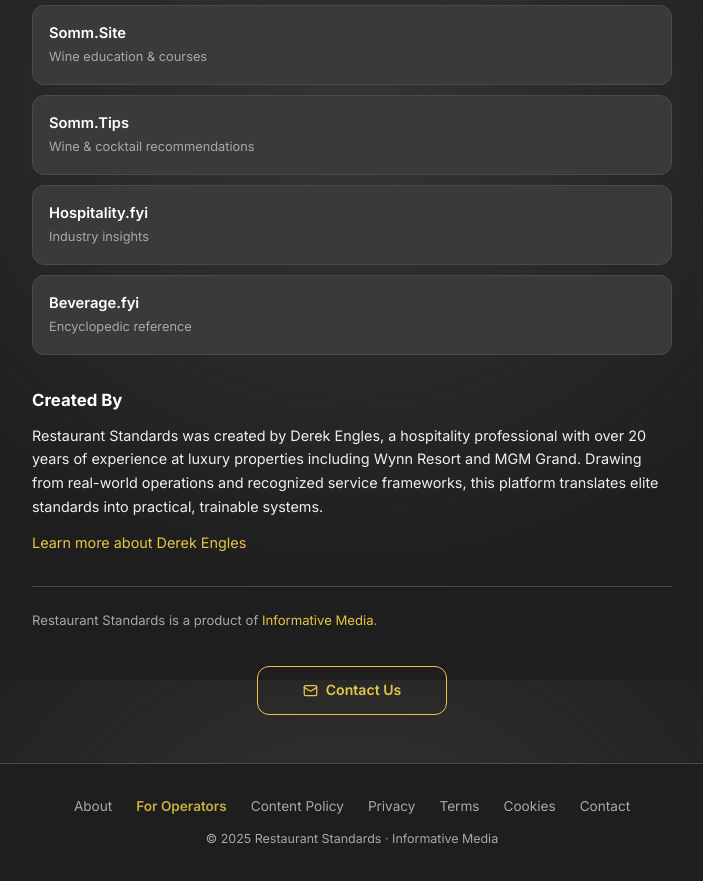
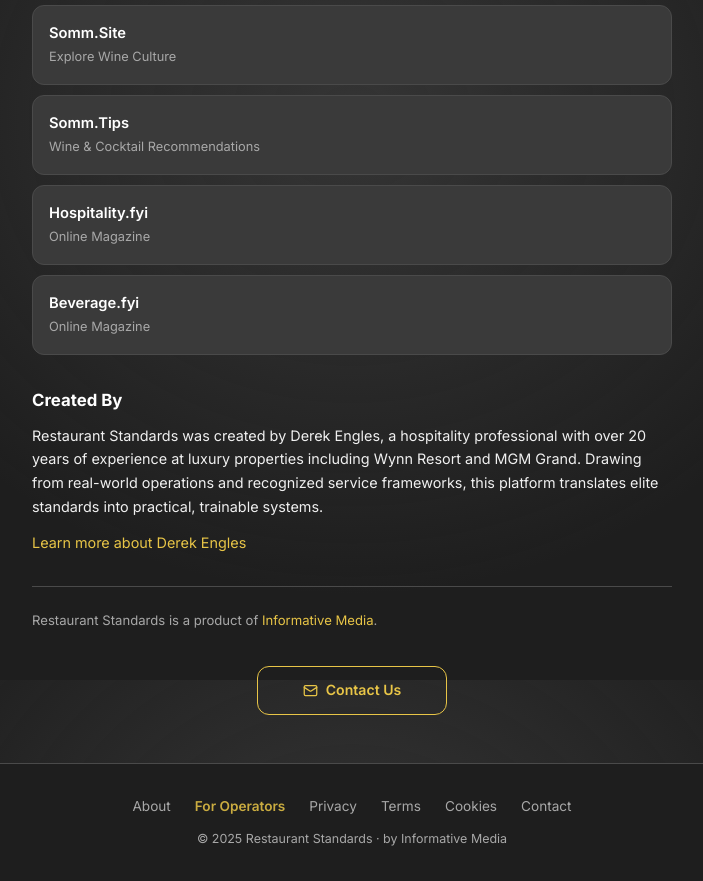
Before and after one commit to Dereks-Projects/restaurant-service-standards, a Next.js app: page /about in a window 1280 px wide. Shown: the part 920-1801 px from the top of the page, without its empty margins (288-991 px from the left). Built offline with nearby package versions, Linux system fonts and the light colour scheme.

Commit message:
fixed cononical issue

```diff
--- a/next.config.mjs
+++ b/next.config.mjs
@@ -1,6 +1,14 @@
 /** @type {import('next').NextConfig} */
 const nextConfig = {
-  /* config options here */
+  async redirects() {
+    return [
+      {
+        source: "/privacy",
+        destination: "/legal/privacy",
+        permanent: true,
+      },
+    ];
+  },
 };
 
 export default nextConfig;
--- a/src/app/layout.js
+++ b/src/app/layout.js
@@ -1,14 +1,9 @@
 /**
  * layout.js — Root Layout
  *
- * WHY THIS FILE MATTERS:
  * In Next.js App Router, layout.js wraps EVERY page automatically.
  * Whatever you put here shows on every single page of the site.
- * That makes it the perfect place for the Header and BottomNav,
- * since those appear everywhere.
- *
  * The {children} prop is whatever page the user is currently on.
- * So if they visit "/standards", children = the Standards page content.
  */
 
 import "./globals.css";
@@ -18,37 +13,13 @@
 import Footer from "@/components/Footer";
 import ScrollToTop from "@/components/ScrollToTop";
 
-/* ─── SEO Metadata ───────────────────────────────────────────────────────────
- *
- * metadataBase: Tells Next.js the root URL of the site.
- * Without this, image URLs in Open Graph/Twitter are relative paths,
- * which social crawlers (LinkedIn, X, iMessage) may fail to resolve.
- * Result: broken preview cards on launch day. This one line fixes that.
- *
- * title.template: Applied to every page that exports its own metadata.
- * Example: the Standards page sets title "Guest Service Excellence"
- * and Next.js automatically renders it as:
- * "Guest Service Excellence | Restaurant Standards"
- * The default is used on pages that export no title of their own.
- *
- * robots: Explicitly instructs Google and Bing to index this site
- * and follow all links. Without this, behavior is assumed — not guaranteed.
- *
- * keywords: Not heavily weighted by Google anymore, but still read
- * by Bing, DuckDuckGo, and other crawlers. Use the terms your audience
- * actually searches for — not just your brand name.
- *
- * twitter.site: Associates your content with your Twitter/X handle
- * for attribution. Minor, but professional.
- * UPDATE THIS with your actual @handle when you have one.
- * ─────────────────────────────────────────────────────────────────────────── */
-
 export const metadata = {
-
-  /* Canonical base URL — fixes social image resolution */
   metadataBase: new URL("https://restaurantstandards.com"),
 
-  /* Title template — subpages prepend their name automatically */
+  alternates: {
+    canonical: "https://restaurantstandards.com",
+  },
+
   title: {
     default: "Restaurant Standards | Luxury Hospitality Training System",
     template: "%s | Restaurant Standards",
@@ -57,7 +28,6 @@
   description:
     "The Modern Restaurant Performance System. Fine dining training for Michelin, Forbes, and AAA standards. 79 service standards, AI coaching, and staff training tools.",
 
-  /* Robots — tell crawlers to index and follow */
   robots: {
     index: true,
     follow: true,
@@ -67,7 +37,6 @@
     },
   },
 
-  /* Keywords — terms your audience actually searches */
   keywords: [
     "restaurant staff training",
     "fine dining service standards",
@@ -109,7 +78,6 @@
     description:
       "The Modern Restaurant Performance System. Fine dining training for Michelin, Forbes, and AAA standards. 79 service standards, AI coaching, and staff training tools.",
     images: ["/rs-socialcard.png"],
-    /* UPDATE: Replace with your actual @handle when available */
     site: "@restaurantstandards",
     creator: "@derekengles",
   },
@@ -119,11 +87,6 @@
   return (
     <html lang="en">
       <body>
-        {/* ── Google Analytics ─────────────────────────────────────────
-          * Loads the GA4 tracking script on every page.
-          * strategy="afterInteractive" means it loads after the page
-          * is ready — so it never slows down your page render.
-          * ──────────────────────────────────────────────────────────── */}
         <Script
           src="https://www.googletagmanager.com/gtag/js?id=G-KV806MZ0LT"
           strategy="afterInteractive"
@@ -138,20 +101,13 @@
         </Script>
 
         <ScrollToTop />
-        {/* Header sticks to the top of every page */}
         <Header />
 
-        {/* Main content area — the "main-content" class adds
-            bottom padding on mobile so the floating nav doesn't
-            cover your content (defined in globals.css) */}
         <main className="main-content">
           {children}
         </main>
 
-        {/* Desktop-only footer (hidden on mobile where BottomNav is used) */}
         <Footer />
-
-        {/* Bottom nav floats at the bottom on mobile, hidden on desktop */}
         <BottomNav />
       </body>
     </html>
--- a/src/components/Footer.js
+++ b/src/components/Footer.js
@@ -13,7 +13,6 @@
 const footerLinks = [
   { label: "About", href: "/about" },
   { label: "For Operators", href: "/operators" },
-  { label: "Content Policy", href: "/legal/content-policy" },
   { label: "Privacy", href: "/legal/privacy" },
   { label: "Terms", href: "/legal/terms" },
   { label: "Cookies", href: "/legal/cookies" },
@@ -47,7 +46,7 @@
         })}
       </nav>
       <p className={styles.copyright}>
-        &copy; {year} Restaurant Standards &middot; Informative Media
+        &copy; {year} Restaurant Standards &middot; by Informative Media
       </p>
     </footer>
   );
--- a/src/config/siteConfig.js
+++ b/src/config/siteConfig.js
@@ -25,10 +25,10 @@
 
   /* --- Portfolio dropdown (left chevron) --- */
   ecosystem: [
-    { name: "Somm.Site", url: "https://somm.site", description: "Wine education & courses" },
-    { name: "Somm.Tips", url: "https://somm.tips", description: "Wine & cocktail recommendations" },
-    { name: "Hospitality.fyi", url: "https://hospitality.fyi", description: "Industry insights" },
-    { name: "Beverage.fyi", url: "https://beverage.fyi", description: "Encyclopedic reference" },
+    { name: "Somm.Site", url: "https://somm.site", description: "Explore Wine Culture" },
+    { name: "Somm.Tips", url: "https://somm.tips", description: "Wine & Cocktail Recommendations" },
+    { name: "Hospitality.fyi", url: "https://hospitality.fyi", description: "Online Magazine" },
+    { name: "Beverage.fyi", url: "https://beverage.fyi", description: "Online Magazine" },
   ],
   parentCompany: {
     name: "Informative Media",
```
Also changed, not shown: src/app/learn-more/page.js (+1 -8 lines), public/rs-socialcard111.png (deleted).
